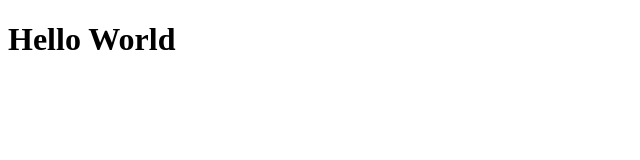
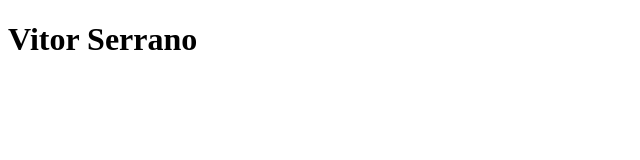
Before and after one commit to vitorserrano/vitorserrano.me, a Next.js app: page / in a window 1280 px wide. Shown: the top 160 px of the page, without its empty margins (0-640 px from the left). Built offline with nearby package versions, Linux system fonts and the light colour scheme.

Commit message:
general update

```diff
--- a/pages/index.tsx
+++ b/pages/index.tsx
@@ -9,7 +9,7 @@ const Home = (): JSX.Element => {
       </Head>
 
       <main>
-        <h1>Hello World</h1>
+        <h1>Vitor Serrano</h1>
       </main>
     </div>
   );
```
